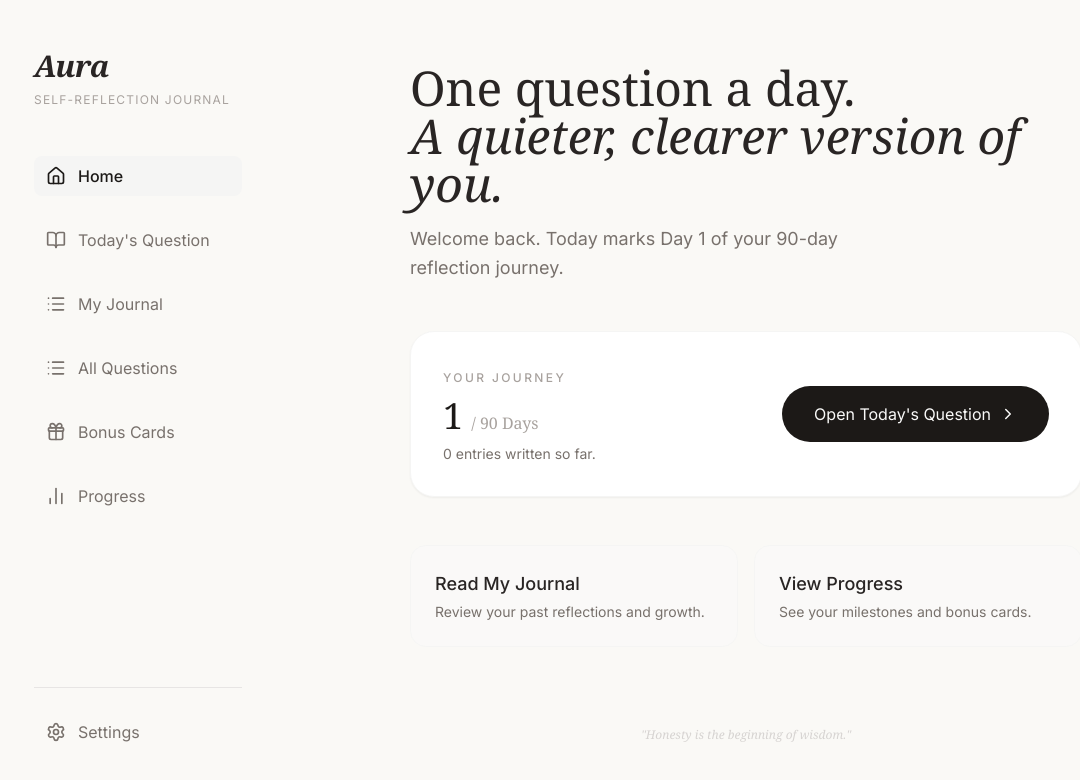
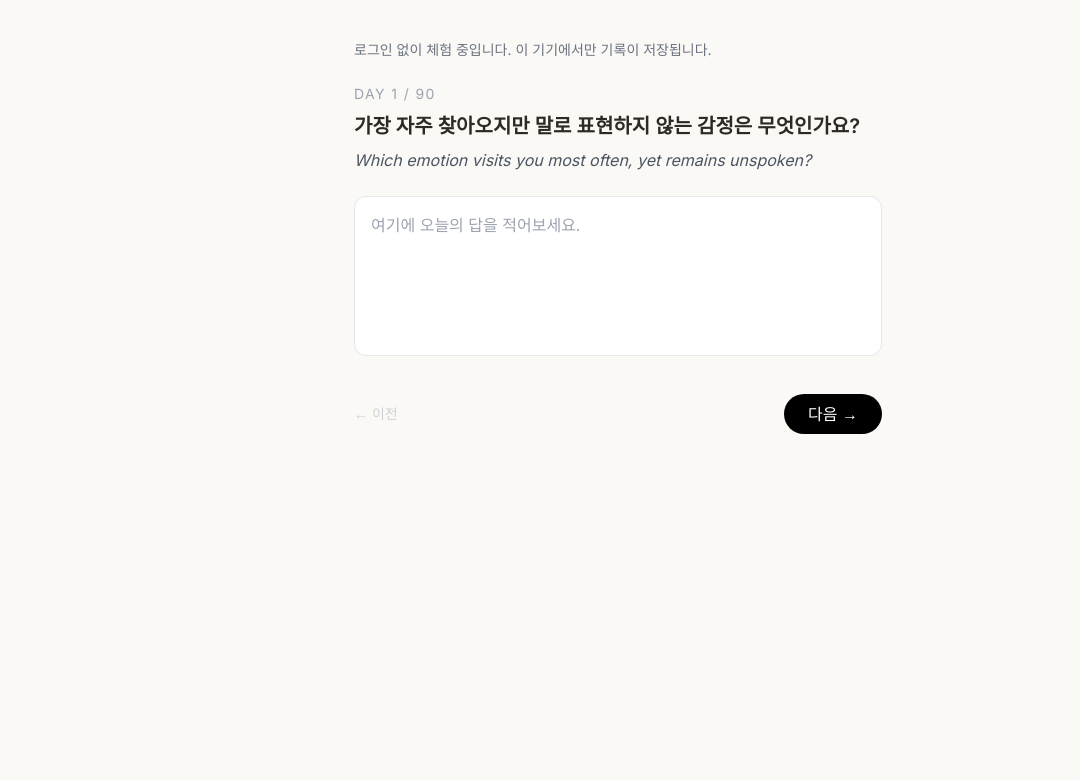
Before and after one commit to Posno01/-, a React (Vite) app: page / in a window 1280 px wide. Shown: the top 780 px of the page, without its empty margins (22-1102 px from the left). Built offline with nearby package versions, Linux system fonts and the light colour scheme; a web font is replaced by a local one.

Commit message:
Update App.tsx

```diff
--- a/App.tsx
+++ b/App.tsx
@@ -1,156 +1,103 @@
+import { useEffect, useState } from "react";
 
-import React, { useState, useEffect, useMemo, createContext, useContext } from 'react';
-import { HashRouter as Router, Routes, Route, Link, useLocation, useNavigate } from 'react-router-dom';
-import { LucideHome, LucideBookOpen, LucideList, LucideGift, LucideBarChart2, LucideSettings, LucideChevronLeft, LucideChevronRight, LucideCheckCircle2 } from 'lucide-react';
-import { PROMPTS } from './data/prompts';
-import { BONUS_CARDS } from './data/bonus';
-import { UserState, JournalEntry } from './types';
+/** =========================
+ *  90일 질문 데이터 (예시)
+ *  실제로는 나중에 90개 전부 넣으면 됨
+ * ========================= */
+const QUESTIONS = [
+  {
+    day: 1,
+    ko: "가장 자주 찾아오지만 말로 표현하지 않는 감정은 무엇인가요?",
+    en: "Which emotion visits you most often, yet remains unspoken?",
+  },
+  {
+    day: 2,
+    ko: "최근 한 달 동안 나를 가장 많이 흔든 사건은 무엇이었나요?",
+    en: "What event has shaken you most this past month?",
+  },
+  // 👉 여기 계속 Day 90까지 추가
+];
 
-// Pages
-import Home from './pages/Home';
-import Today from './pages/Today';
-import MyJournal from './pages/MyJournal';
-import AllQuestions from './pages/AllQuestions';
-import BonusCards from './pages/BonusCards';
-import Progress from './pages/Progress';
-import Settings from './pages/Settings';
-
-// Context
-interface AppContextType {
-  state: UserState;
-  currentDayIndex: number;
-  updateEntry: (day: number, content: string, isLocked: boolean) => void;
-  resetProgress: () => void;
-}
-
-const AppContext = createContext<AppContextType | undefined>(undefined);
-
-export const useApp = () => {
-  const context = useContext(AppContext);
-  if (!context) throw new Error('useApp must be used within AppProvider');
-  return context;
-};
-
-const App: React.FC = () => {
-  const [state, setState] = useState<UserState>(() => {
-    const saved = localStorage.getItem('aura_journal_state');
-    if (saved) return JSON.parse(saved);
-    return {
-      startDate: null,
-      entries: {}
-    };
+export default function App() {
+  /** 현재 Day */
+  const [currentDay, setCurrentDay] = useState<number>(() => {
+    const saved = localStorage.getItem("aura-current-day");
+    return saved ? Number(saved) : 1;
   });
 
-  // Calculate current day based on start date
-  const currentDayIndex = useMemo(() => {
-    if (!state.startDate) return 0;
-    const start = new Date(state.startDate);
-    const today = new Date();
-    const diffTime = Math.abs(today.getTime() - start.getTime());
-    const diffDays = Math.floor(diffTime / (1000 * 60 * 60 * 24));
-    // Users advance one day at a time, but we don't let them jump ahead
-    // If they skipped days, they should still be on their "relative" day from start
-    return Math.min(89, diffDays);
-  }, [state.startDate]);
+  /** 현재 답변 */
+  const [answer, setAnswer] = useState<string>("");
 
+  /** Day 변경 시 해당 답변 불러오기 */
   useEffect(() => {
-    localStorage.setItem('aura_journal_state', JSON.stringify(state));
-  }, [state]);
+    const savedAnswer = localStorage.getItem(`aura-answer-${currentDay}`);
+    setAnswer(savedAnswer || "");
+  }, [currentDay]);
 
-  const updateEntry = (day: number, content: string, isLocked: boolean) => {
-    setState(prev => {
-      const newState = { ...prev };
-      // If it's the first time writing anything, set the start date to today
-      if (!newState.startDate) {
-        newState.startDate = new Date().toISOString();
-      }
-      newState.entries[day] = {
-        day,
-        content,
-        date: new Date().toLocaleDateString(),
-        isLocked
-      };
-      return newState;
-    });
-  };
-
-  const resetProgress = () => {
-    if (window.confirm("Are you sure you want to reset all your progress? This cannot be undone.")) {
-      setState({ startDate: null, entries: {} });
-      localStorage.removeItem('aura_journal_state');
-      window.location.reload();
-    }
-  };
+  const question =
+    QUESTIONS.find((q) => q.day === currentDay) || QUESTIONS[0];
 
   return (
-    <AppContext.Provider value={{ state, currentDayIndex, updateEntry, resetProgress }}>
-      <Router>
-        <div className="min-h-screen flex flex-col md:flex-row max-w-7xl mx-auto md:px-4 lg:px-8">
-          {/* Desktop Sidebar */}
-          <aside className="hidden md:flex flex-col w-64 h-screen sticky top-0 py-12 px-6">
-            <div className="mb-12">
-              <h1 className="text-3xl font-serif italic font-semibold tracking-tight text-stone-800">Aura</h1>
-              <p className="text-xs uppercase tracking-widest text-stone-400 mt-2">Self-Reflection Journal</p>
-            </div>
-            <nav className="flex flex-col gap-6">
-              <NavLink to="/" icon={<LucideHome size={20} />} label="Home" />
-              <NavLink to="/today" icon={<LucideBookOpen size={20} />} label="Today's Question" />
-              <NavLink to="/journal" icon={<LucideList size={20} />} label="My Journal" />
-              <NavLink to="/all" icon={<LucideList size={20} />} label="All Questions" />
-              <NavLink to="/bonus" icon={<LucideGift size={20} />} label="Bonus Cards" />
-              <NavLink to="/progress" icon={<LucideBarChart2 size={20} />} label="Progress" />
-            </nav>
-            <div className="mt-auto pt-6 border-t border-stone-200">
-              <NavLink to="/settings" icon={<LucideSettings size={20} />} label="Settings" />
-            </div>
-          </aside>
+    <div className="min-h-screen px-6 py-10 max-w-xl mx-auto">
+      {/* 상단 안내 */}
+      <p className="text-sm text-gray-500 mb-6">
+        로그인 없이 체험 중입니다.
+        이 기기에서만 기록이 저장됩니다.
+      </p>
 
-          {/* Mobile Navigation (Bottom) */}
-          <nav className="md:hidden fixed bottom-0 left-0 right-0 bg-white/80 backdrop-blur-md border-t border-stone-200 px-4 py-3 flex justify-around items-center z-50">
-            <MobileNavLink to="/" icon={<LucideHome size={20} />} />
-            <MobileNavLink to="/today" icon={<LucideBookOpen size={20} />} />
-            <MobileNavLink to="/journal" icon={<LucideList size={20} />} />
-            <MobileNavLink to="/progress" icon={<LucideBarChart2 size={20} />} />
-            <MobileNavLink to="/settings" icon={<LucideSettings size={20} />} />
-          </nav>
+      {/* Day 표시 */}
+      <h1 className="text-sm tracking-widest text-gray-400 mb-2">
+        DAY {currentDay} / 90
+      </h1>
 
-          {/* Main Content */}
-          <main className="flex-1 px-4 py-8 md:py-16 pb-24 md:pb-16 overflow-y-auto">
-            <Routes>
-              <Route path="/" element={<Home />} />
-              <Route path="/today" element={<Today />} />
-              <Route path="/journal" element={<MyJournal />} />
-              <Route path="/all" element={<AllQuestions />} />
-              <Route path="/bonus" element={<BonusCards />} />
-              <Route path="/progress" element={<Progress />} />
-              <Route path="/settings" element={<Settings />} />
-            </Routes>
-          </main>
-        </div>
-      </Router>
-    </AppContext.Provider>
+      {/* 질문 */}
+      <h2 className="text-xl font-semibold mb-2">
+        {question.ko}
+      </h2>
+      <p className="italic text-gray-600 mb-6">
+        {question.en}
+      </p>
+
+      {/* 답변 입력 */}
+      <textarea
+        value={answer}
+        onChange={(e) => {
+          setAnswer(e.target.value);
+          localStorage.setItem(
+            `aura-answer-${currentDay}`,
+            e.target.value
+          );
+        }}
+        placeholder="여기에 오늘의 답을 적어보세요."
+        className="w-full h-40 p-4 border rounded-xl resize-none focus:outline-none focus:ring-1"
+      />
+
+      {/* 버튼 영역 */}
+      <div className="flex justify-between mt-8">
+        <button
+          disabled={currentDay === 1}
+          onClick={() => setCurrentDay((d) => d - 1)}
+          className="text-sm text-gray-500 disabled:opacity-30"
+        >
+          ← 이전
+        </button>
+
+        <button
+          onClick={() => {
+            if (currentDay < 90) {
+              const next = currentDay + 1;
+              setCurrentDay(next);
+              localStorage.setItem(
+                "aura-current-day",
+                String(next)
+              );
+            }
+          }}
+          className="px-6 py-2 bg-black text-white rounded-full"
+        >
+          다음 →
+        </button>
+      </div>
+    </div>
   );
-};
-
-const NavLink: React.FC<{ to: string, icon: React.ReactNode, label: string }> = ({ to, icon, label }) => {
-  const location = useLocation();
-  const isActive = location.pathname === to;
-  return (
-    <Link to={to} className={`flex items-center gap-3 px-3 py-2 rounded-lg transition-all ${isActive ? 'bg-stone-100 text-stone-900 font-medium' : 'text-stone-500 hover:text-stone-800 hover:bg-stone-50'}`}>
-      {icon}
-      <span>{label}</span>
-    </Link>
-  );
-};
-
-const MobileNavLink: React.FC<{ to: string, icon: React.ReactNode }> = ({ to, icon }) => {
-  const location = useLocation();
-  const isActive = location.pathname === to;
-  return (
-    <Link to={to} className={`p-2 rounded-full transition-all ${isActive ? 'bg-stone-900 text-white shadow-lg' : 'text-stone-400'}`}>
-      {icon}
-    </Link>
-  );
-};
-
-export default App;
+}
```
